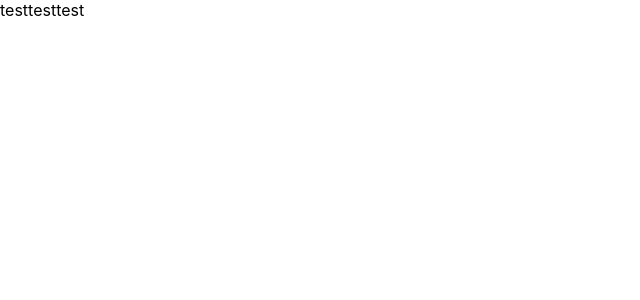
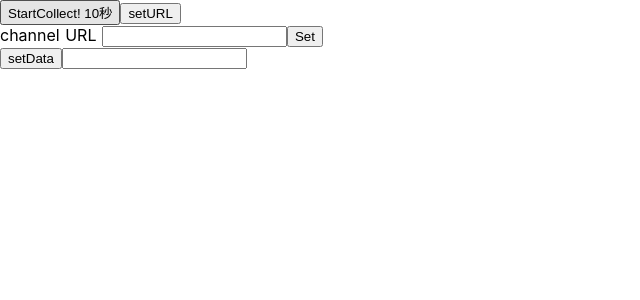
Before and after one commit to sftn0928/LiveEnquete, a Nuxt app: page /Live in a window 1280 px wide. Shown: the top 300 px of the page, without its empty margins (0-640 px from the left). Built offline with nearby package versions, Linux system fonts and the light colour scheme.

Commit message:
Live遷移

```diff
--- /dev/null
+++ b/components/collectChat.vue
@@ -0,0 +1,25 @@
+<template>
+  <div>
+    <button @click="setCollection">setData</button>
+    <input type="text" v-model="collectData" />
+    <ul>
+      <li v-for="(data, index) in collection" :key="index">{{ data }}</li>
+    </ul>
+  </div>
+</template>
+<script>
+export default {
+  data() {
+    return {
+      collectData: "",
+      collection: []
+    };
+  },
+  methods: {
+    setCollection() {
+      this.collection.push(this.collectData);
+    }
+  }
+};
+</script>
+<style scoped></style>
--- /dev/null
+++ b/components/result.vue
@@ -0,0 +1,14 @@
+<template>
+  <div>
+    retult
+  </div>
+</template>
+<script>
+// import Youtube from "youtube-live-chat";
+export default {
+  data() {
+    return {};
+  }
+};
+</script>
+<style scoped></style>
--- /dev/null
+++ b/components/setURL.vue
@@ -0,0 +1,9 @@
+<template>
+  <div class="">
+    channel URL
+    <input type="text" />
+    <button>Set</button>
+  </div>
+</template>
+<script></script>
+<style scoped></style>
--- a/pages/Live.vue
+++ b/pages/Live.vue
@@ -1,10 +1,29 @@
 <template>
   <div>
-    testtesttest
+    <button @click="isCollect = !isCollect">StartCollect! 10秒</button>
+    <button @click="isSetURL = !isSetURL">setURL</button>
+    <setURLComponent v-if="isSetURL === false" />
+    <collectComponent v-if="isCollect === false" />
+    <resultComponent v-if="isCollect" />
   </div>
 </template>
 <script>
-export default {};
+import collectComponent from "~/components/collectChat";
+import resultComponent from "~/components/result";
+import setURLComponent from "~/components/setURL";
+export default {
+  components: {
+    collectComponent,
+    resultComponent,
+    setURLComponent
+  },
+  data() {
+    return {
+      isCollect: false,
+      isSetURL: false
+    };
+  }
+};
 </script>
 
 <style lang="scss" scoped></style>
```
